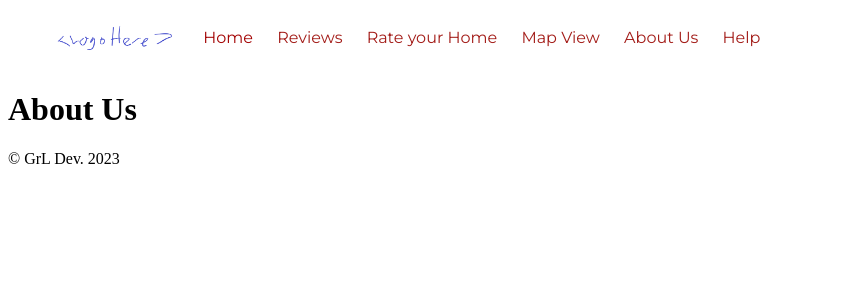
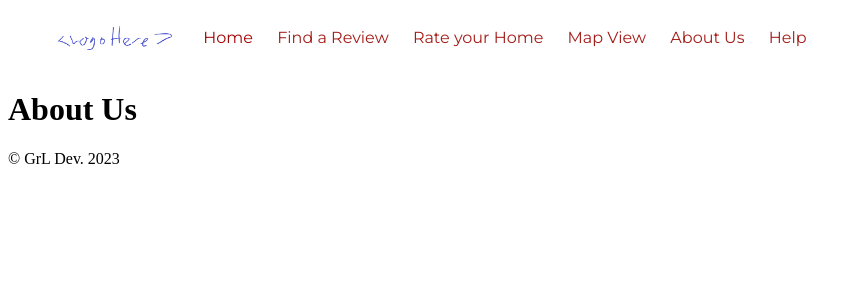
Before and after one commit to GrLdev/Rate-My-Student-Home, a Flask app: page /about in a window 1280 px wide. Shown: the top 300 px of the page, without its empty margins (0-861 px from the left). Run offline with Flask 3, Linux system fonts and the light colour scheme; parts of the project's set-up code (start-up, migrations or seed data) failed here and were passed over.

Commit message:
changed navbar item

```diff
--- a/app/templates/base.html
+++ b/app/templates/base.html
@@ -23,7 +23,7 @@
             </a>
             </li>
             <li class="nav-crumb"><a class="primaryRed" href="/">Home</a></li>
-            <li class="nav-crumb"><a class="secondaryRed" href="/review">Reviews</a></li>
+            <li class="nav-crumb"><a class="secondaryRed" href="/review">Find a Review</a></li>
             <li class="nav-crumb"><a class="secondaryRed" href="/review/create">Rate your Home</a></li>
             <li class="nav-crumb"><a class="secondaryRed" href="/map">Map View</a></li>
             <li class="nav-crumb"><a class="secondaryRed" href="/about">About Us</a></li>
```
